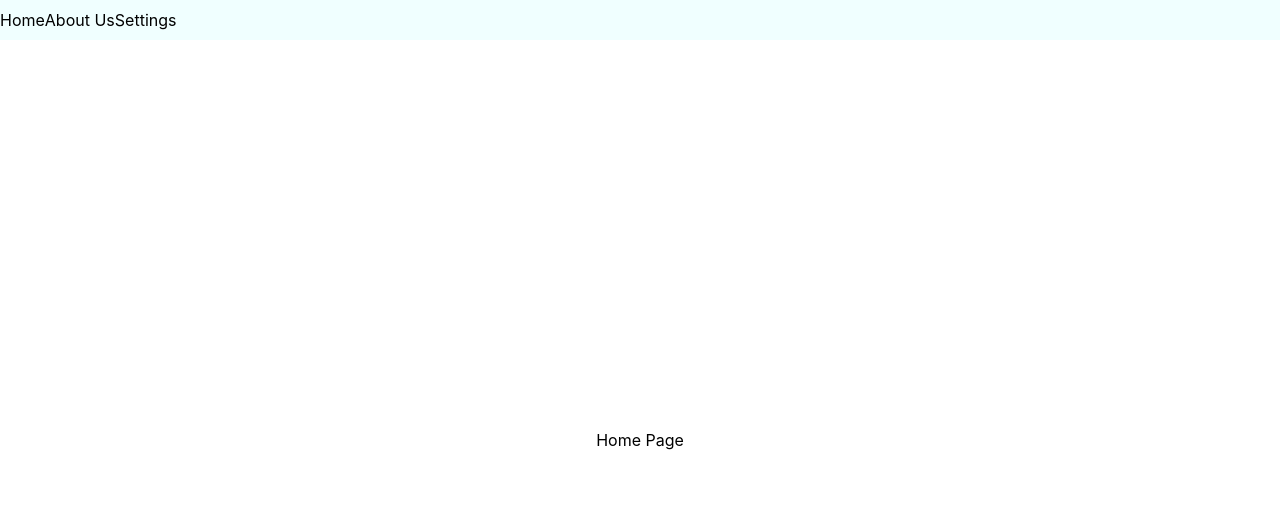
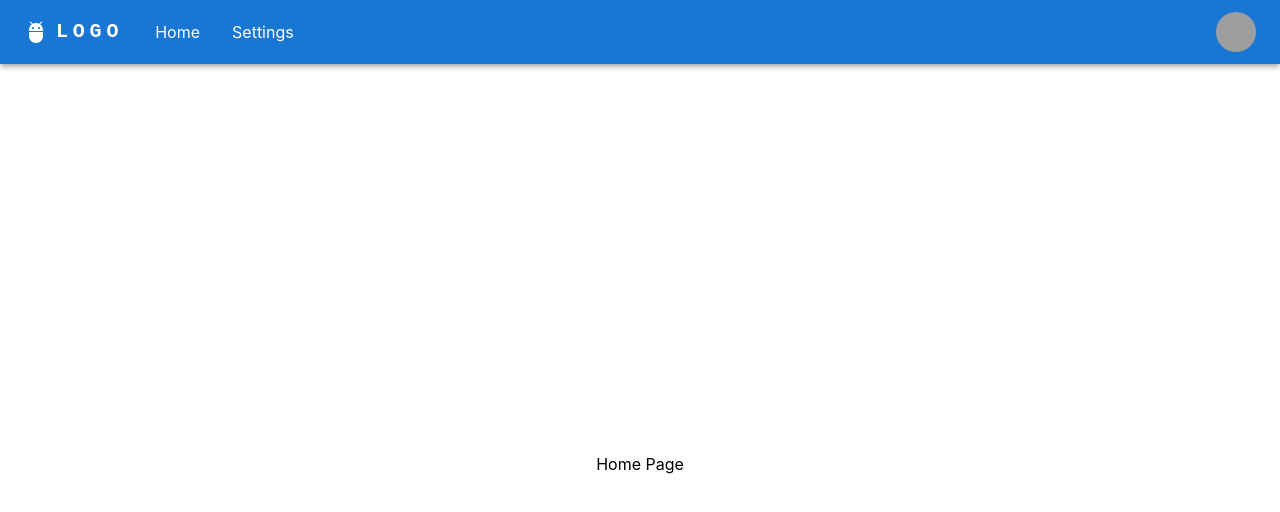
Before and after one commit to volkov-a-dev/Dark-of-the-Moon, a Next.js app: page / in a window 1280 px wide. Shown: the top 512 px of the page. Built offline with nearby package versions, Linux system fonts and the light colour scheme; grey boxes are pictures that could not be loaded.

Commit message:
rewrite navbar to MUI

```diff
--- a/components/MainContainer.jsx
+++ /dev/null
@@ -1,17 +0,0 @@
-import Head from 'next/head'
-import Navbar from './Navbar'
-
-const MainContainer = ({ children, keywords = '' }) => {
-  return (
-    <>
-      <Head>
-        <title>Create Next App</title>
-        <meta keywords={'relocation, work aboard, find clients' + keywords} />
-      </Head>
-      <Navbar />
-      <div>{children}</div>
-    </>
-  )
-}
-
-export default MainContainer
--- /dev/null
+++ b/components/MainContainer.tsx
@@ -0,0 +1,25 @@
+import Head from 'next/head'
+import Navbar from './Navbar'
+
+interface MainContainerProps {
+  children: JSX.Element
+  keywords?: string
+}
+
+const MainContainer = ({ children, keywords = '' }: MainContainerProps) => {
+  return (
+    <>
+      <Head>
+        <title>Create Next App</title>
+        <meta
+          name="keywords"
+          content={'relocation, work aboard, find clients' + keywords}
+        />
+      </Head>
+      <Navbar />
+      <div>{children}</div>
+    </>
+  )
+}
+
+export default MainContainer
--- a/components/Navbar.jsx
+++ /dev/null
@@ -1,33 +0,0 @@
-import React, { useState } from 'react'
-import NavItem from './Navitem'
-import styles from '../styles/Navbar.module.css'
-
-const MENU_LIST = [
-  { text: 'Home', href: '/' },
-  { text: 'About Us', href: '/about' },
-  { text: 'Settings', href: '/settings' },
-]
-const Navbar = () => {
-  const [activeIdx, setActiveIdx] = useState(-1)
-
-  return (
-    <header className={styles.header}>
-      <nav className={styles.navbar}>
-        <div className={styles.nav__items__container}>
-          {MENU_LIST.map((menu, idx) => (
-            <div
-              onClick={() => {
-                setActiveIdx(idx)
-              }}
-              key={menu.text}
-            >
-              <NavItem active={activeIdx === idx} {...menu} />
-            </div>
-          ))}
-        </div>
-      </nav>
-    </header>
-  )
-}
-
-export default Navbar
--- /dev/null
+++ b/components/Navbar.tsx
@@ -0,0 +1,165 @@
+import * as React from 'react'
+import {
+  AppBar,
+  Box,
+  Toolbar,
+  IconButton,
+  Typography,
+  Menu,
+  Container,
+  Avatar,
+  Tooltip,
+  MenuItem,
+} from '@mui/material'
+import MenuIcon from '@mui/icons-material/Menu'
+import AdbIcon from '@mui/icons-material/Adb'
+import Link from 'next/link'
+
+const pages = [
+  { text: 'Home', href: '/' },
+  { text: 'Settings', href: '/settings' },
+]
+const settings = ['Profile', 'Account', 'Logout']
+
+function ResponsiveAppBar() {
+  const [anchorElNav, setAnchorElNav] = React.useState<null | HTMLElement>(null)
+  const [anchorElUser, setAnchorElUser] = React.useState<null | HTMLElement>(
+    null
+  )
+
+  const handleOpenNavMenu = (event: React.MouseEvent<HTMLElement>) => {
+    setAnchorElNav(event.currentTarget)
+  }
+  const handleOpenUserMenu = (event: React.MouseEvent<HTMLElement>) => {
+    setAnchorElUser(event.currentTarget)
+  }
+
+  const handleCloseNavMenu = () => {
+    setAnchorElNav(null)
+  }
+
+  const handleCloseUserMenu = () => {
+    setAnchorElUser(null)
+  }
+
+  return (
+    <AppBar position="sticky">
+      <Container maxWidth="xl">
+        <Toolbar disableGutters>
+          <AdbIcon sx={{ display: { xs: 'none', md: 'flex' }, mr: 1 }} />
+          <Typography
+            variant="h6"
+            noWrap
+            component="a"
+            href="/"
+            sx={{
+              mr: 2,
+              display: { xs: 'none', md: 'flex' },
+              fontFamily: 'monospace',
+              fontWeight: 700,
+              letterSpacing: '.3rem',
+              color: 'inherit',
+              textDecoration: 'none',
+            }}
+          >
+            LOGO
+          </Typography>
+
+          <Box sx={{ flexGrow: 1, display: { xs: 'flex', md: 'none' } }}>
+            <IconButton
+              size="large"
+              aria-label="account of current user"
+              aria-controls="menu-appbar"
+              aria-haspopup="true"
+              onClick={handleOpenNavMenu}
+              color="inherit"
+            >
+              <MenuIcon />
+            </IconButton>
+            <Menu
+              id="menu-appbar"
+              anchorEl={anchorElNav}
+              anchorOrigin={{
+                vertical: 'bottom',
+                horizontal: 'left',
+              }}
+              keepMounted
+              transformOrigin={{
+                vertical: 'top',
+                horizontal: 'left',
+              }}
+              open={Boolean(anchorElNav)}
+              onClose={handleCloseNavMenu}
+              sx={{
+                display: { xs: 'block', md: 'none' },
+              }}
+            >
+              {pages.map(({ text }) => (
+                <MenuItem key={text} onClick={handleCloseNavMenu}>
+                  <Typography textAlign="center">{text}</Typography>
+                </MenuItem>
+              ))}
+            </Menu>
+          </Box>
+          <AdbIcon sx={{ display: { xs: 'flex', md: 'none' }, mr: 1 }} />
+          <Typography
+            variant="h5"
+            noWrap
+            component="a"
+            href=""
+            sx={{
+              mr: 2,
+              display: { xs: 'flex', md: 'none' },
+              flexGrow: 1,
+              fontFamily: 'monospace',
+              fontWeight: 700,
+              letterSpacing: '.3rem',
+              color: 'inherit',
+              textDecoration: 'none',
+            }}
+          >
+            LOGO
+          </Typography>
+          <Box sx={{ flexGrow: 1, display: { xs: 'none', md: 'flex' } }}>
+            {pages.map(({ text, href }) => (
+              <Box key={text} sx={{ p: 2, color: 'white', display: 'block' }}>
+                <Link href={href}>{text}</Link>
+              </Box>
+            ))}
+          </Box>
+
+          <Box sx={{ flexGrow: 0 }}>
+            <Tooltip title="Open settings">
+              <IconButton onClick={handleOpenUserMenu} sx={{ p: 0 }}>
+                <Avatar alt="Remy Sharp" src="/static/images/avatar/2.jpg" />
+              </IconButton>
+            </Tooltip>
+            <Menu
+              sx={{ mt: '45px' }}
+              id="menu-appbar"
+              anchorEl={anchorElUser}
+              anchorOrigin={{
+                vertical: 'top',
+                horizontal: 'right',
+              }}
+              keepMounted
+              transformOrigin={{
+                vertical: 'top',
+                horizontal: 'right',
+              }}
+              open={Boolean(anchorElUser)}
+              onClose={handleCloseUserMenu}
+            >
+              {settings.map((setting) => (
+                <MenuItem key={setting} onClick={handleCloseUserMenu}>
+                  <Typography textAlign="center">{setting}</Typography>
+                </MenuItem>
+              ))}
+            </Menu>
+          </Box>
+        </Toolbar>
+      </Container>
+    </AppBar>
+  )
+}
+export default ResponsiveAppBar
--- a/components/Navitem.jsx
+++ /dev/null
@@ -1,12 +0,0 @@
-import Link from 'next/link'
-import styles from '../styles/Navbar.module.css'
-
-const NavItem = ({ text, href, active }) => {
-  return (
-    <Link href={href} className={`${styles.nav__item} ${active ? styles.active : ''}`}>
-      {text}
-    </Link>
-  )
-}
-
-export default NavItem
--- a/package.json
+++ b/package.json
@@ -9,6 +9,10 @@
     "lint": "next lint"
   },
   "dependencies": {
+    "@emotion/react": "^11.10.5",
+    "@emotion/styled": "^11.10.5",
+    "@mui/icons-material": "^5.10.15",
+    "@mui/material": "^5.10.15",
     "@types/node": "18.11.9",
     "@types/react": "18.0.24",
     "@types/react-dom": "18.0.8",
--- a/styles/Navbar.module.css
+++ /dev/null
@@ -1,24 +0,0 @@
-.header {
-  width: 100%;
-  background-color: azure;
-}
-
-.navbar {
-  height: 40px;
-  width: 100%;
-  display: flex;
-  color: black;
-}
-
-.nav__items__container {
-  display: flex;
-  align-items: center;
-}
-
-.nav__item {
-  padding: 16px;
-}
-
-.active {
-  color: red;
-}
```
Also changed, not shown: .prettierrc.json, styles/Home.module.css (line endings or trailing spaces), 1 other file (tests, documents, lock files or other folders).
